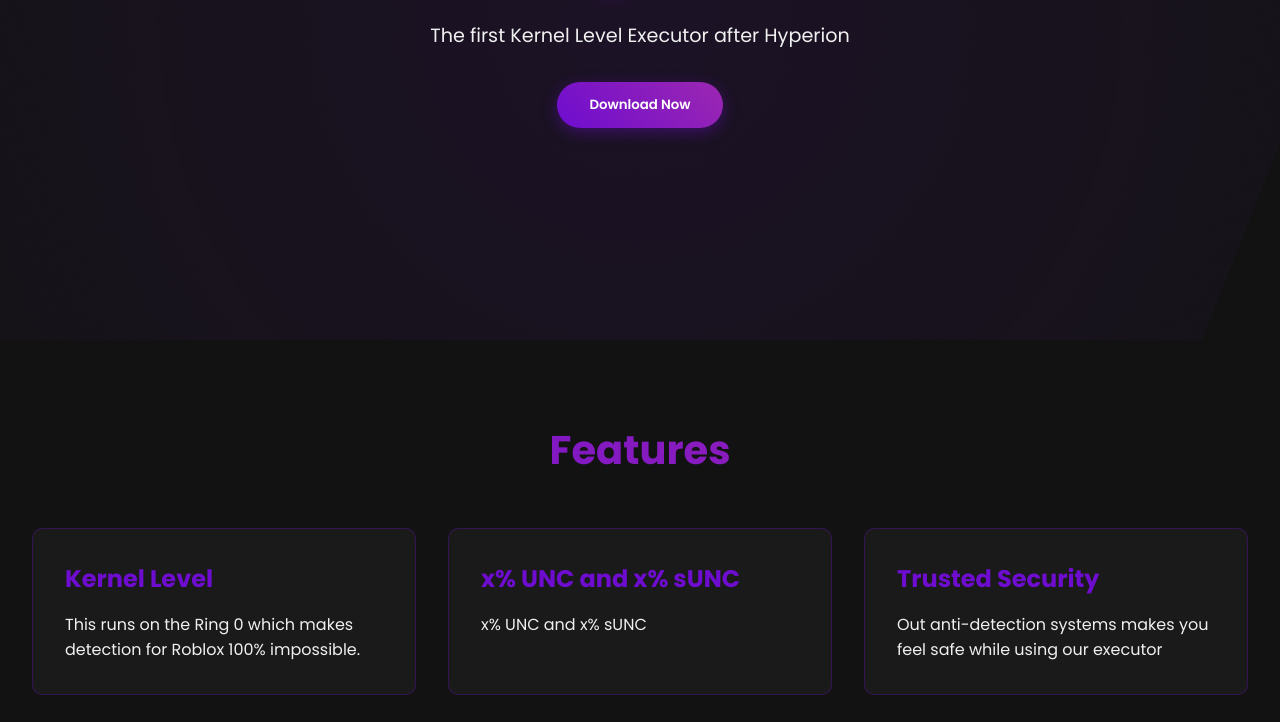
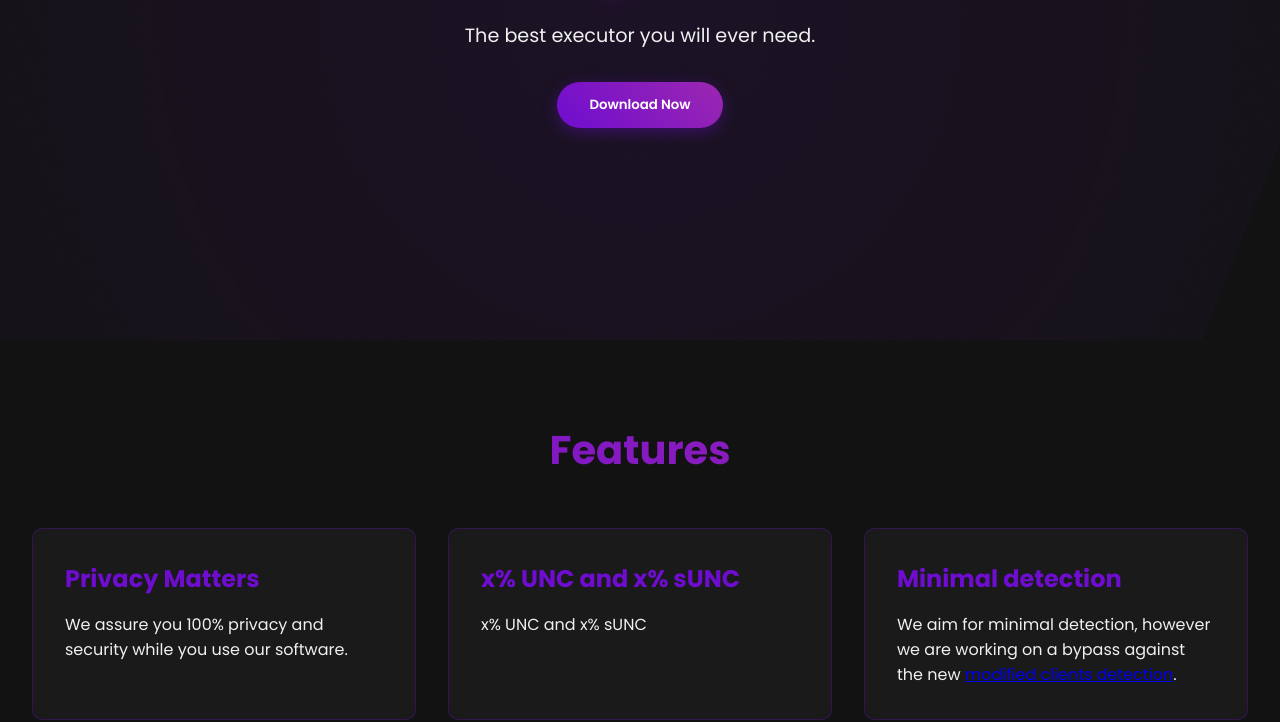
Before and after one commit to DavaApples/DavaApples.github.io, a plain HTML site: page index.html in a window 1280 px wide. Shown: the part 408-1130 px from the top of the page. Drawn offline with Linux system fonts and the light colour scheme.

Commit message:
Update index.html

```diff
--- a/index.html
+++ b/index.html
@@ -29,7 +29,7 @@
 
     <section id="home" class="hero">
         <h1 data-aos="fade-up">Cipher</h1>
-        <p data-aos="fade-up" data-aos-delay="200">The first Kernel Level Executor after Hyperion</p>
+        <p data-aos="fade-up" data-aos-delay="200">The best executor you will ever need.</p>
         <button class="btn" data-aos="fade-up" data-aos-delay="400">Download Now</button>
     </section>
 
@@ -37,16 +37,16 @@
         <h2 class="section-title" data-aos="fade-down">Features</h2>
         <div class="features">
             <div class="feature-card" data-aos="fade-up" data-aos-delay="100">
-                <h3>Kernel Level</h3>
-                <p>This runs on the Ring 0 which makes detection for Roblox 100% impossible.</p>
+                <h3>Privacy Matters</h3>
+                <p>We assure you 100% privacy and security while you use our software.</p>
             </div>
             <div class="feature-card" data-aos="fade-up" data-aos-delay="200">
                 <h3>x% UNC and x% sUNC</h3>
                 <p>x% UNC and x% sUNC</p>
             </div>
             <div class="feature-card" data-aos="fade-up" data-aos-delay="300">
-                <h3>Trusted Security</h3>
-                <p>Out anti-detection systems makes you feel safe while using our executor</p>
+                <h3>Minimal detection</h3>
+                <p>We aim for minimal detection, however we are working on a bypass against the new <a target="_blank" href="https://devforum.roblox.com/t/an-update-on-automated-action-against-modified-clients/3640609/43">modified clients detection</a>.</p>
             </div>
             <div class="feature-card" data-aos="fade-up" data-aos-delay="100">
                 <h3>User-Friendly UI</h3>
@@ -72,7 +72,7 @@
                     <span>+</span>
                 </div>
                 <div class="faq-answer">
-                    <p>Cipher is a Kernel level executor designed to provide the best performance 100% undetected.</p>
+                    <p>Cipher is a level X executor designed to provide the best performance!.</p>
                 </div>
             </div>
             <div class="faq-item" data-aos="fade-up" data-aos-delay="200">
@@ -81,7 +81,7 @@
                     <span>+</span>
                 </div>
                 <div class="faq-answer">
-                    <p>Yes, Cipher has advanced security measures in place to protect users. However, always use such tools responsibly.</p>
+                    <p>Yes, Cipher is 100% safe and secure for you to use.</p>
                 </div>
             </div>
             <div class="faq-item" data-aos="fade-up" data-aos-delay="300">
@@ -90,7 +90,7 @@
                     <span>+</span>
                 </div>
                 <div class="faq-answer">
-                    <p>You can join the discord server in the navbar above.</p>
+                    <p>You can join the discord server <a href="https://discord.gg/72fHsB9NX8" target="_blank">here</a></p>
                 </div>
             </div>
             <div class="faq-item" data-aos="fade-up" data-aos-delay="400">
@@ -108,7 +108,7 @@
                     <span>+</span>
                 </div>
                 <div class="faq-answer">
-                    <p>Cipher is kernel level which means it runs on the Ring 0. This means that Roblox can not detect it, however we always advise you to use an alt.</p>
+                    <p>Cipher is currently detected just like all of the executors, however we are working hard for a bypass against <a href="https://devforum.roblox.com/t/an-update-on-automated-action-against-modified-clients/3640609/43" target="_blank">modified clients</a></p>
                 </div>
             </div>
         </div>
@@ -121,7 +121,7 @@
             <div class="download-card" data-aos="fade-up" data-aos-delay="200">
                 <h3>Free for now</h3>
                 <p>Full Executor</p>
-                <p>Kernel Level</p>
+                <p>Level X</p>
                 <p>High speeds</p>
                 <button class="btn free-download-btn" style="margin-top: 1rem;">
                     <span class="btn-text">Download Free</span>
@@ -169,12 +169,12 @@
                 <p>Team Cipher</p>
                 <p>Managment</p>
             </div>
-            <div class="team-card" data-aos="fade-up" data-aos-delay="200">
+<!--             <div class="team-card" data-aos="fade-up" data-aos-delay="200">
                 <img src="img/nade.png" alt="nade">
                 <h3>nade</h3>
                 <p>Team Cipher</p>
                 <p>Developer</p>
-            </div>
+            </div> -->
         </div>
     </section>
 
```
